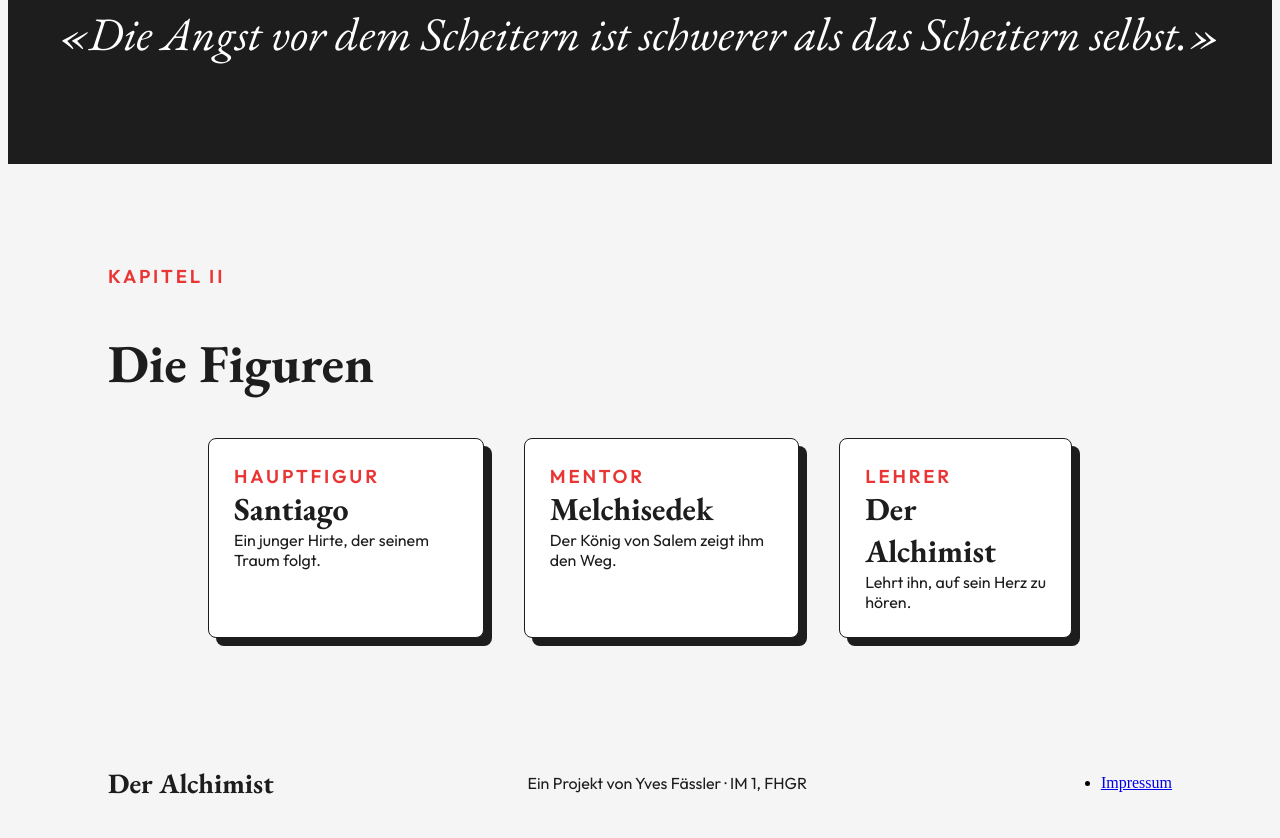
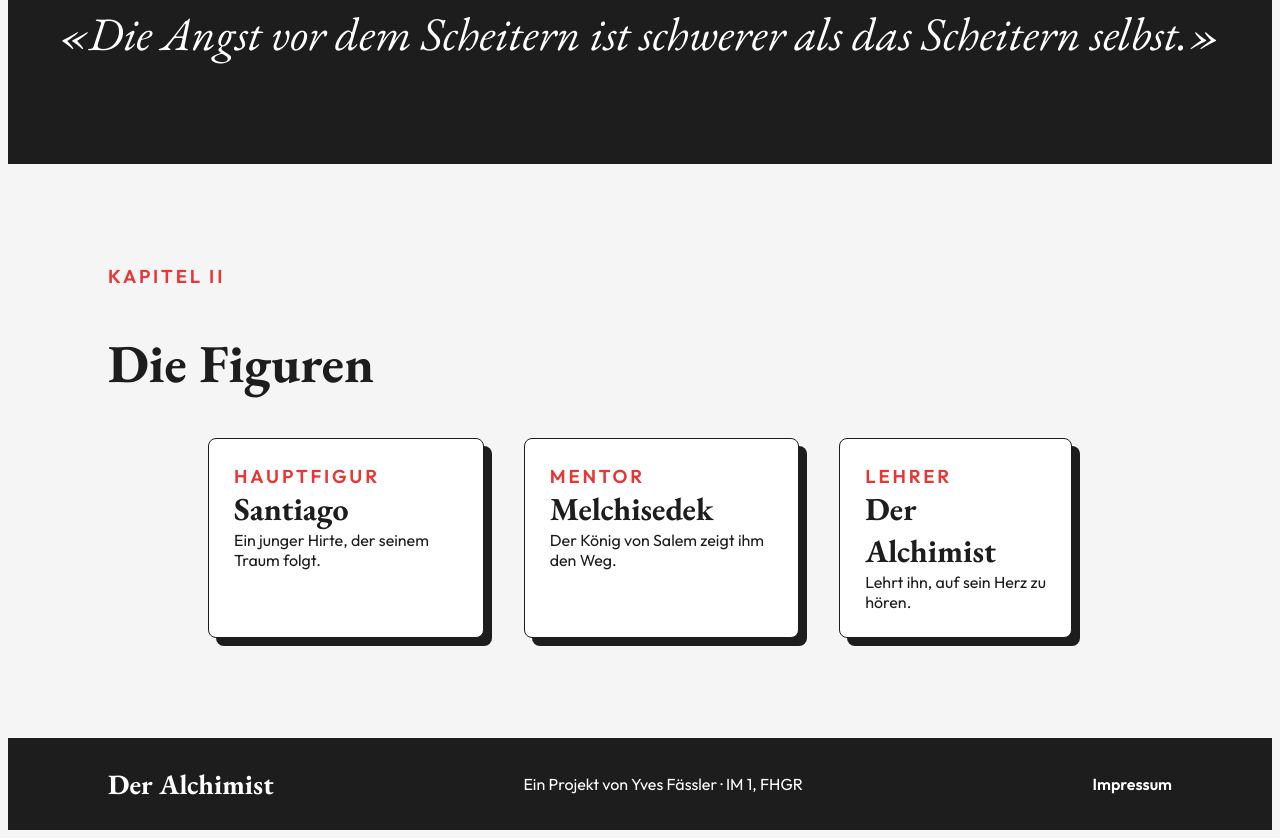
Before and after one commit to sevy-fae/IM1_Alchimist_Faessler, a plain HTML site: page index.html in a window 1280 px wide. Shown: the part 1554-2392 px from the top of the page. Drawn offline with Linux system fonts and the light colour scheme.

Commit message:
footer styled

```diff
--- a/css/style.css
+++ b/css/style.css
@@ -61,6 +61,25 @@ footer {
     padding: 20px 100px 20px 100px;
     justify-content: space-between;
     align-items: center;
+    background-color: var(--text);
+
+    ul {
+        list-style: none;
+    }
+
+    .logo {
+        color: var(--card)!important;
+    }
+}
+.footertxt {
+    color: var(--card)!important;
+}
+.impressumlink {
+    text-decoration: none;
+    color: var(--card);
+    font-family: Outfit, sans-serif;
+    font-size: 16px;
+    font-weight: 600;
 }
 
 
--- a/index.html
+++ b/index.html
@@ -120,10 +120,10 @@
     <a href="index.html" class="logo">
         Der Alchimist
     </a>
-    <p>Ein Projekt von Yves Fässler · IM 1, FHGR</p>
+    <p class="footertxt">Ein Projekt von Yves Fässler · IM 1, FHGR</p>
     <ul>
         <li>
-            <a href="ueber-mich.html">Impressum</a>
+            <a class="impressumlink" href="ueber-mich.html">Impressum</a>
         </li>
     </ul>
 </footer>
```
